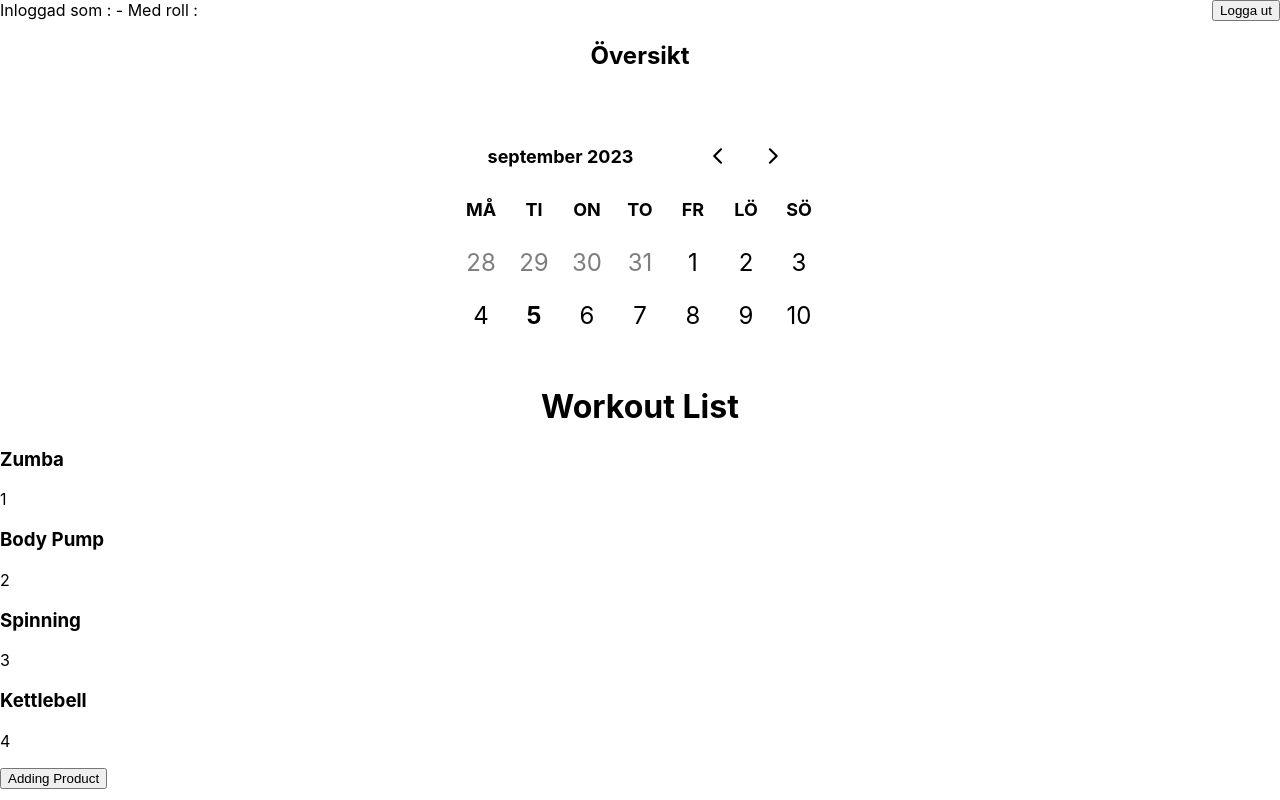
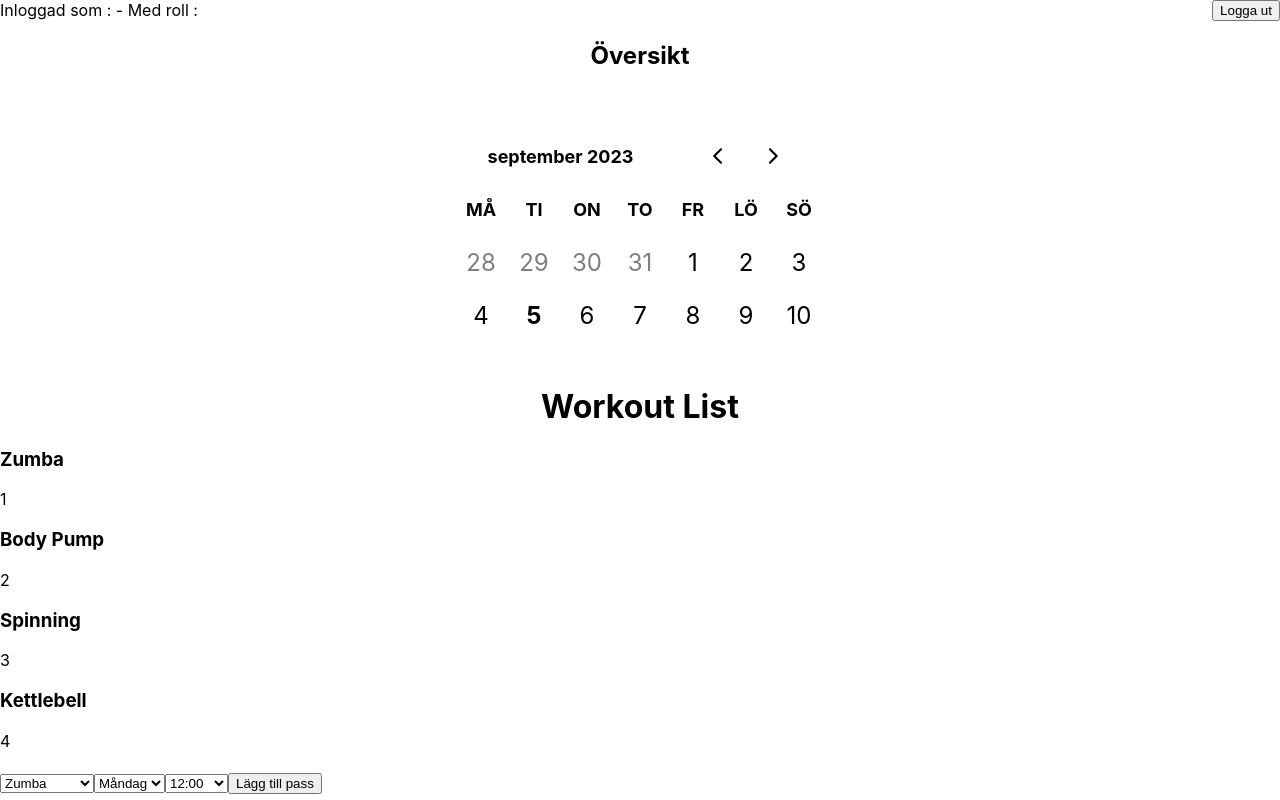
Before and after one commit to BoMar-Dev/strong-n-epic-react-typescript, a React (Create React App) app: page /admin in a window 1280 px wide. Built offline with nearby package versions, Linux system fonts and the light colour scheme.

Commit message:
Select workout in progress

```diff
--- a/src/components/AddWorkout.tsx
+++ b/src/components/AddWorkout.tsx
@@ -5,40 +5,63 @@ import {
   IWorkoutSchedule,
 } from "../types/WorkoutType";
 
+
+import { useState } from "react";
+
+
+// handleChange(event){
+//   this.setState({selectedOption: event.target.value }
+
 const AddWorkout = ({ id, name, time, weekday }: IWorkoutSchedule) => {
+  const [selectWorkout, setSelectWorkout] = useState("");
+  const [selectDay, setSelectDay] = useState("");
+  const [selectTime, setSelectTime] = useState("");
+
+  // const workoutOptions = [
+  //   { value: "Zumba", }
+  // ]
+
   return (
     <div>
+      <h1>{selectWorkout} {selectDay} {selectTime}</h1>
       <div className="choose-workout-container">
-        <select className="choose-workout activity">
-          <option selected disabled>
+        <select value={selectWorkout}
+        onChange={e => setSelectWorkout(e.target.value)}
+        className="choose-workout activity">
+          <option selected disabled
+          >
             Välj aktivitet
           </option>
-          <option value="1">{name}</option>
-          <option value="2">Kettlebell</option>
-          <option value="3">Spinning</option>
+          <option value="Zumba">Zumba</option>
+          <option value="Kettlebell">Kettlebell</option>
+          <option value="Spinning">Spinning</option>
         </select>
-        <select className="choose-workout day">
+        {/* VÄLJ DAG: */}
+        <select value={selectDay}
+        className="choose-workout day"
+        onChange={e => setSelectDay(e.target.value)}
+        >
           <option selected disabled>
             Välj dag
           </option>
-          <option id="1" value="mon">
-            Måndag
-          </option>
-
-          <option value="tis">Tisdag</option>
-          <option value="ons">Onsdag</option>
-          <option value="tor">Torsdag</option>
-          <option value="fre">Fredag</option>
-          <option value="lör">Lördag</option>
-          <option value="sön">Söndag</option>
+          <option value="Måndag">Måndag</option>
+          <option value="Tisdag">Tisdag</option>
+          <option value="Onsdag">Onsdag</option>
+          <option value="Torsdag">Torsdag</option>
+          <option value="Fredag">Fredag</option>
+          <option value="Lördag">Lördag</option>
+          <option value="Söndag">Söndag</option>
         </select>
-        <select className="choose-workout time">
-          <option selected disabled>
+        <select value={selectTime}
+        onChange={e => setSelectTime(e.target.value)}
+        className="choose-workout time">
+          <option selected disabled
+          >
             Välj tid
           </option>
-          <option value="1">12:00</option>
-          <option value="2">14:00</option>
-          <option value="3">15:00</option>
+          <option value="12:00">12:00</option>
+          <option value="14:00">14:00</option>
+          <option value="15:00">15:00</option>
         </select>
         <button>Lägg till pass</button>
       </div>
--- a/src/pages/AdminPage.tsx
+++ b/src/pages/AdminPage.tsx
@@ -43,38 +43,39 @@ const initialProducts: IWorkout[] = [
 const AdminPage = () => {
   const [products, setProducts] = useState(initialProducts);
 
-  const newProduct: IWorkout = {
-    id: 1,
-    name: "Crossfit",
-    time: "11",
-    weekDay: ["Onsdag"],
-  };
+  // const newProduct: IWorkout = {
+  //   id: 1,
+  //   name: "Crossfit",
+  //   time: "11",
+  //   weekDay: ["Onsdag"],
+  // };
 
-  const addProduct = () => {
-    setProducts([...products, newProduct]);
-  };
+  // const addProduct = () => {
+  //   setProducts([...products, newProduct]);
+  // };
 
   return (
     <div>
       <Header />
       <WorkoutList />
       {/* <AddWorkout id={activity.id} /> */}
-      <div className={"App-container"}>
+      <div className="App-container">
         {products.map((product) => {
           return (
-            <div className={"App-item"}>
+            <div className="App-item">
               <div>
-                <h3> {product.name}</h3>{" "}
+                <h3> {product.name}</h3>
               </div>
               <div>
                 <p>{product.id}</p>
               </div>
-              <div className={"Price-item"}>{product.weekDay}</div>
+              <div className="Price-item">{product.weekDay}</div>
             </div>
           );
         })}
       </div>
-      <button onClick={addProduct}>Adding Product</button>
+      < AddWorkout id={5} name={"Zumba"} time={18.00} weekday={"Tisdag"}/>
+      {/* <button onClick={addProduct}>Adding Product</button> */}
     </div>
   );
 };
```
